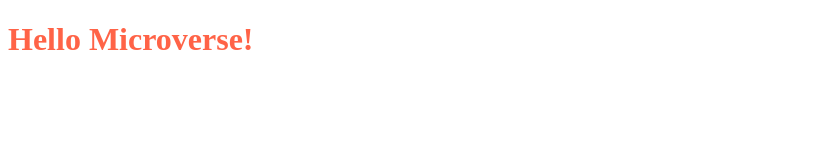
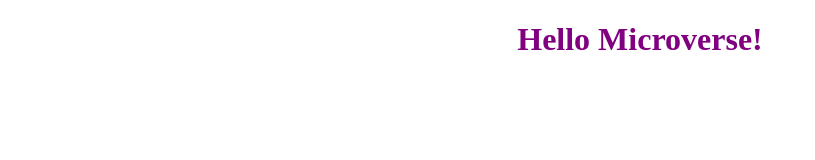
Before and after one commit to asadmisrani/firstmicroverse.github.io, a website: page index.html in a window 1280 px wide. Shown: the whole page, without its empty margins (0-815 px from the left). Drawn offline with Linux system fonts and the light colour scheme.

Commit message:
files are modified

```diff
--- a/index.html
+++ b/index.html
@@ -8,7 +8,7 @@
     <title>Document</title>
 </head>
 <body>
-    <header class="my-style">
+    <header class="my-styles">
         <h1>Hello Microverse!</h1>
     </header>
 </body>
--- a/style.css
+++ b/style.css
@@ -1 +1,4 @@
-.my-style { color: tomato; }
+.my-styles {
+    text-align: center;
+    color: purple;
+  }
```
